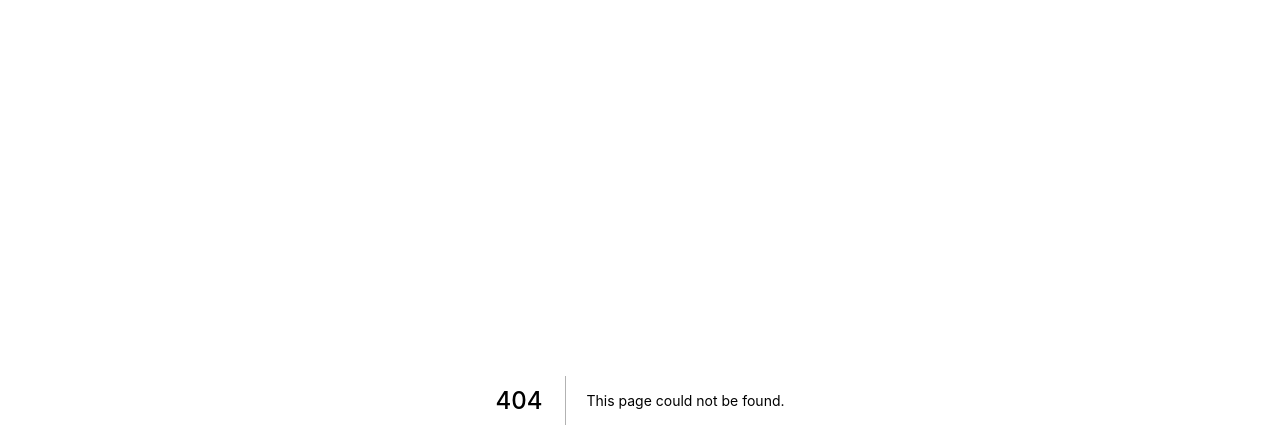
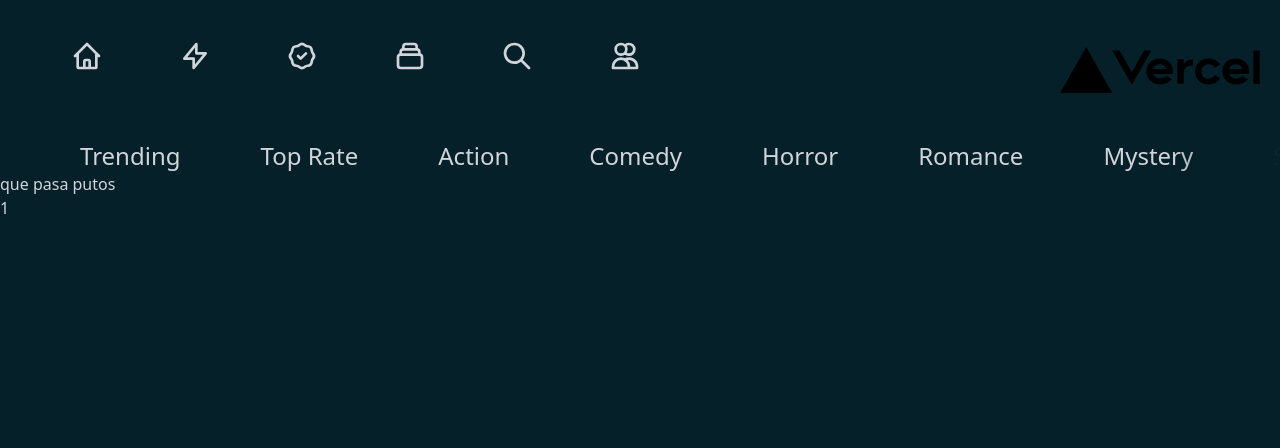
Before and after one commit to jhonned01/pelis, a Next.js app: page /movie/1 in a window 1280 px wide. Before the commit this address had no page. Shown: the top 448 px of the page. Built offline with nearby package versions, Linux system fonts and the light colour scheme; no server answers.

Commit message:
agregando link a peliculas

```diff
--- /dev/null
+++ b/components/Movie.js
@@ -0,0 +1,7 @@
+import React from "react";
+
+const Movies = () => {
+  return <div>que pasa putos</div>;
+};
+
+export default Movies;
--- a/components/Results.js
+++ b/components/Results.js
@@ -1,6 +1,7 @@
 import React from "react";
 import Thumbnail from "./Thumbnail";
 import FlipMove from "react-flip-move";
+import Link from "next/link";
 const Results = ({ results }) => {
   return (
     <FlipMove
@@ -9,7 +10,11 @@ const Results = ({ results }) => {
     "
     >
       {results.map((result) => (
-        <Thumbnail key={result.id} result={result}></Thumbnail>
+        <Link key={result.id} href={`/movie/${result.id}`}>
+          <a>
+            <Thumbnail key={result.id} result={result}></Thumbnail>
+          </a>
+        </Link>
       ))}
     </FlipMove>
   );
--- a/components/Thumbnail.js
+++ b/components/Thumbnail.js
@@ -1,8 +1,8 @@
-import React, { forwardRef } from "react";
+import React from "react";
 import Image from "next/image";
 import { ThumbUpIcon } from "@heroicons/react/outline";
 
-const Thumbnail = forwardRef(({ result }, ref) => {
+const Thumbnail = React.forwardRef(({ result }, ref) => {
   const BASE_URL = "https://image.tmdb.org/t/p/original";
 
   return (
--- /dev/null
+++ b/pages/movie/[id].js
@@ -0,0 +1,26 @@
+import React from "react";
+import Head from "next/head";
+import { Header } from "../../components/Header";
+import Navbar from "../../components/NavBar";
+import Movie from "../../components/Movie";
+import { useRouter } from "next/router";
+
+const Movies = () => {
+  const router = useRouter();
+  const { id } = router.query;
+
+  return (
+    <div>
+      <Head>
+        <title>Movie </title>
+      </Head>
+      <Header />
+      <Navbar />
+      <Movie />
+
+      <p>{id}</p>
+    </div>
+  );
+};
+
+export default Movies;
```
